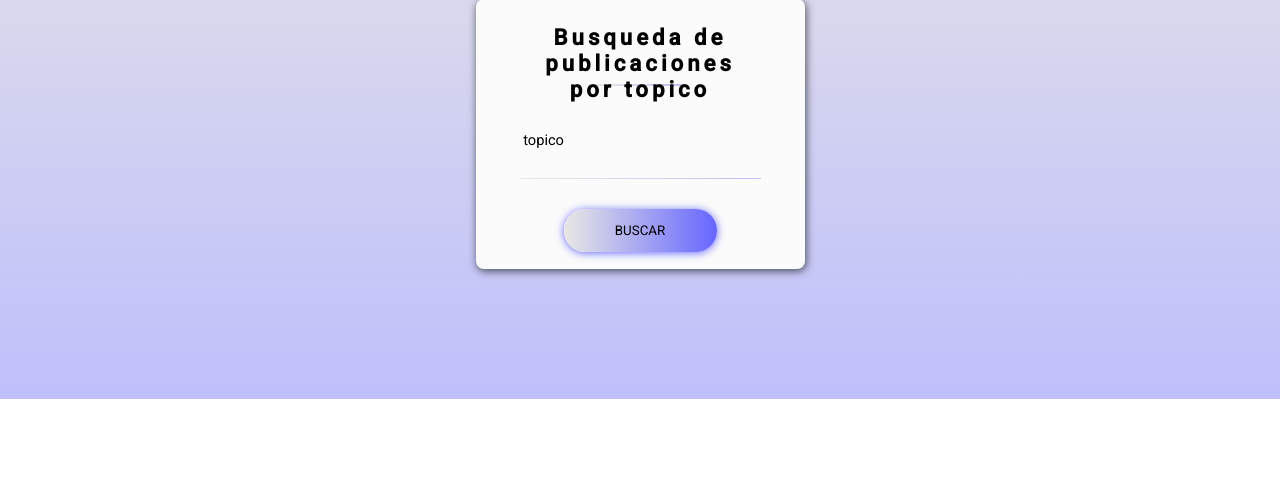
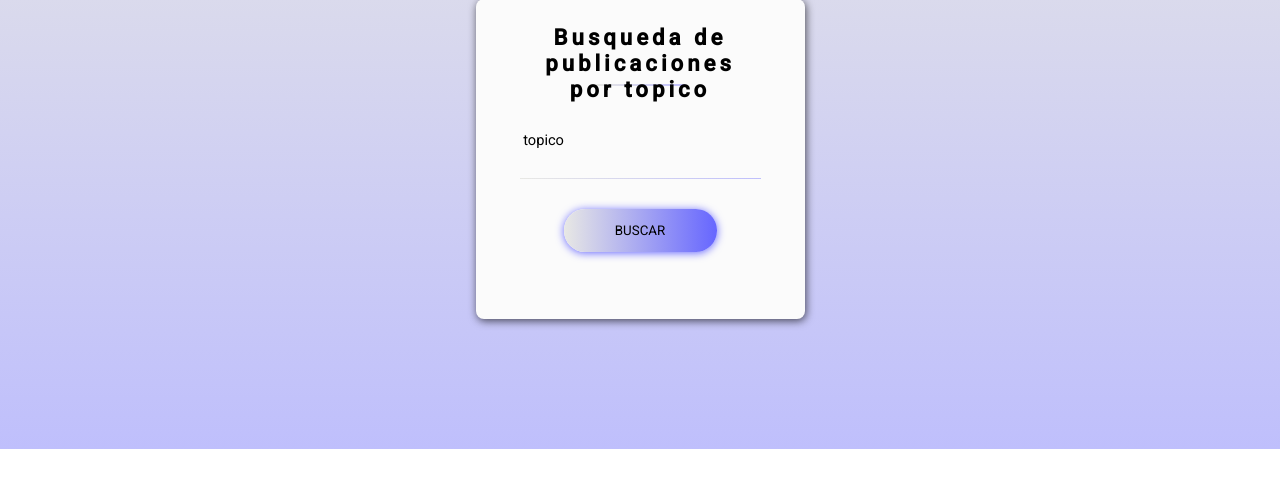
Before and after one commit to gamendez98/sw-project, a Flask app: page /topic in a window 1280 px wide. Shown: the part 236-724 px from the top of the page. Run offline with Flask 3, Linux system fonts and the light colour scheme; parts of the project's set-up code (start-up, migrations or seed data) failed here and were passed over.

Commit message:
Add files via upload

```diff
--- a/app/static/style_form.css
+++ b/app/static/style_form.css
@@ -20,7 +20,7 @@ a {
     background: #fbfbfb;
     border-radius: 8px;
     box-shadow: 1px 2px 8px rgba(0, 0, 0, 0.65);
-    height: 270px;
+    height: 320px;
     margin: 6rem auto 8.1rem auto;
     width: 329px;
   }
```
